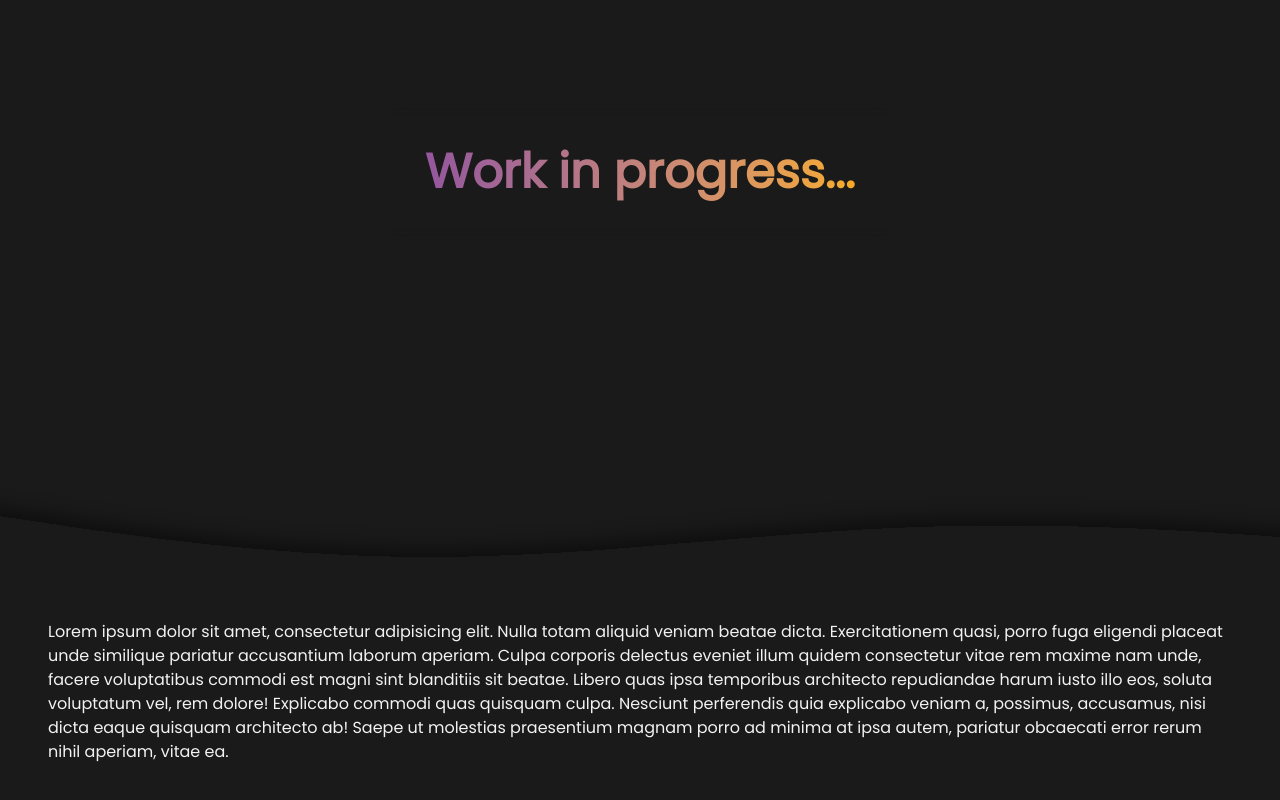
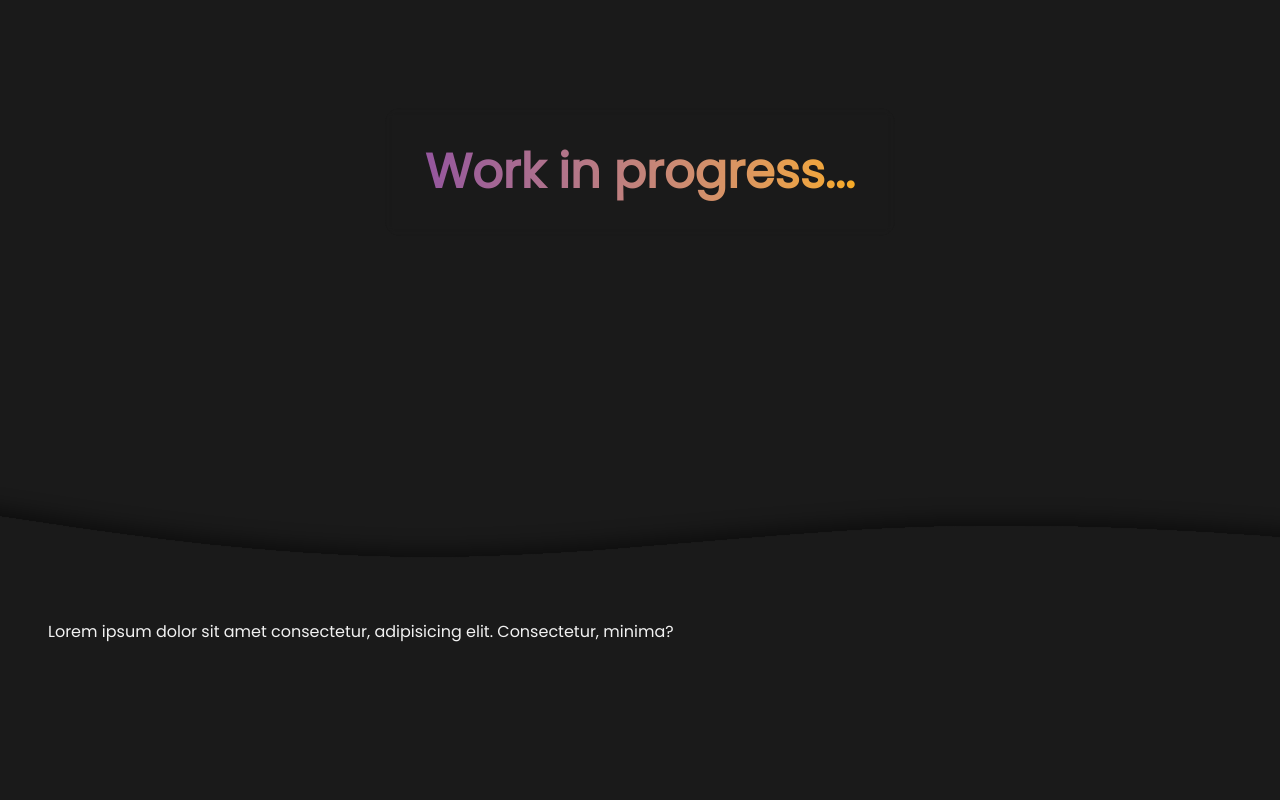
Before and after one commit to D0dzs/sbt-frontend-preview, a Next.js app: page / in a window 1280 px wide. Shown: the part 228-1028 px from the top of the page. After the commit the page ends 920 px from the top, so only its background shows below. Built offline with nearby package versions, Linux system fonts and the light colour scheme.

Commit message:
chore: created a section layout, wave, scrollwidth is thin now

```diff
--- a/app/components/(Hero)/HeroPage.jsx
+++ b/app/components/(Hero)/HeroPage.jsx
@@ -1,12 +1,12 @@
 import Image from 'next/image';
 import React from 'react';
 
-const HeroPage = () => {
+const HeroScreen = () => {
   return (
     <div className='h-dvh w-dvw bg-[url("/hero/background.png")] bg-cover bg-fixed relative grid items-center justify-center'>
-      <Image src={'/hero/wave.svg'} width={1920} height={1080} className="absolute bottom-0 left-0" alt='Hero Image' />
-      <div className='bg-bme-black/50 p-8 rounded-2xl backdrop-blur-xs'>
-        <h1 className="text-center text-5xl font-poppins font-semibold bg-gradient-to-r from-bme-purple to-bme-orange p-2 text-transparent bg-clip-text">
+      <Image src={'/hero/wave.svg'} width={1920} height={1080} className="object-fill absolute bottom-0 left-0" alt="Hero Image" />
+      <div className="bg-bme-black/50 p-8 rounded-2xl backdrop-blur-xs">
+        <h1 className="text-center text-5xl font-poppins font-bold bg-gradient-to-r from-bme-purple to-bme-orange p-2 text-transparent bg-clip-text">
           Work in progress...
         </h1>
       </div>
@@ -14,4 +14,4 @@ const HeroPage = () => {
   );
 };
 
-export default HeroPage;
+export default HeroScreen;
--- /dev/null
+++ b/app/components/(Layouts)/SectionLayout.jsx
@@ -0,0 +1,9 @@
+const SectionLayout = ({ children }) => {
+  return (
+    <div className='p-12'>
+        {children}
+    </div>
+  )
+}
+
+export default SectionLayout
--- a/app/globals.css
+++ b/app/globals.css
@@ -70,6 +70,10 @@
   }
 }
 
+* {
+  scrollbar-width: thin;
+}
+
 @layer base {
   * {
     @apply border-border font-poppins text-bme-white;
--- a/app/layout.jsx
+++ b/app/layout.jsx
@@ -13,7 +13,7 @@ export default function RootLayout({ children }) {
   return (
     <ReactLenis root>
       <html lang="hu" className={`${poppins.variable} ${comfortaa.variable}`}>
-        <body className='bg-bme-black'>
+        <body className="bg-bme-black">
           <main>{children}</main>
         </body>
       </html>
--- a/app/page.jsx
+++ b/app/page.jsx
@@ -1,17 +1,15 @@
-import HeroPage from './components/(Hero)/HeroPage';
+import HeroScreen from './components/(Hero)/HeroPage';
+import SectionLayout from './components/(Layouts)/SectionLayout';
 
 export default function Home() {
   return (
-    <div className="mx-auto grid bg-bme-black items-center justify-center overflow-x-hidden">
-      <HeroPage />
-      <section className='p-12'>
-        Lorem ipsum dolor sit amet, consectetur adipisicing elit. Nulla totam aliquid veniam beatae dicta. Exercitationem quasi, porro fuga eligendi
-        placeat unde similique pariatur accusantium laborum aperiam. Culpa corporis delectus eveniet illum quidem consectetur vitae rem maxime nam
-        unde, facere voluptatibus commodi est magni sint blanditiis sit beatae. Libero quas ipsa temporibus architecto repudiandae harum iusto illo
-        eos, soluta voluptatum vel, rem dolore! Explicabo commodi quas quisquam culpa. Nesciunt perferendis quia explicabo veniam a, possimus,
-        accusamus, nisi dicta eaque quisquam architecto ab! Saepe ut molestias praesentium magnam porro ad minima at ipsa autem, pariatur obcaecati
-        error rerum nihil aperiam, vitae ea.
-      </section>
+    <div className="mx-auto grid bg-bme-black items-center justify-center overflow-x-hidden relative">
+      {/* Navbar */}
+      <HeroScreen />
+      <SectionLayout>
+        Lorem ipsum dolor sit amet consectetur, adipisicing elit. Consectetur, minima?
+      </SectionLayout>
+      {/* Footer */}
     </div>
   );
 }
```
